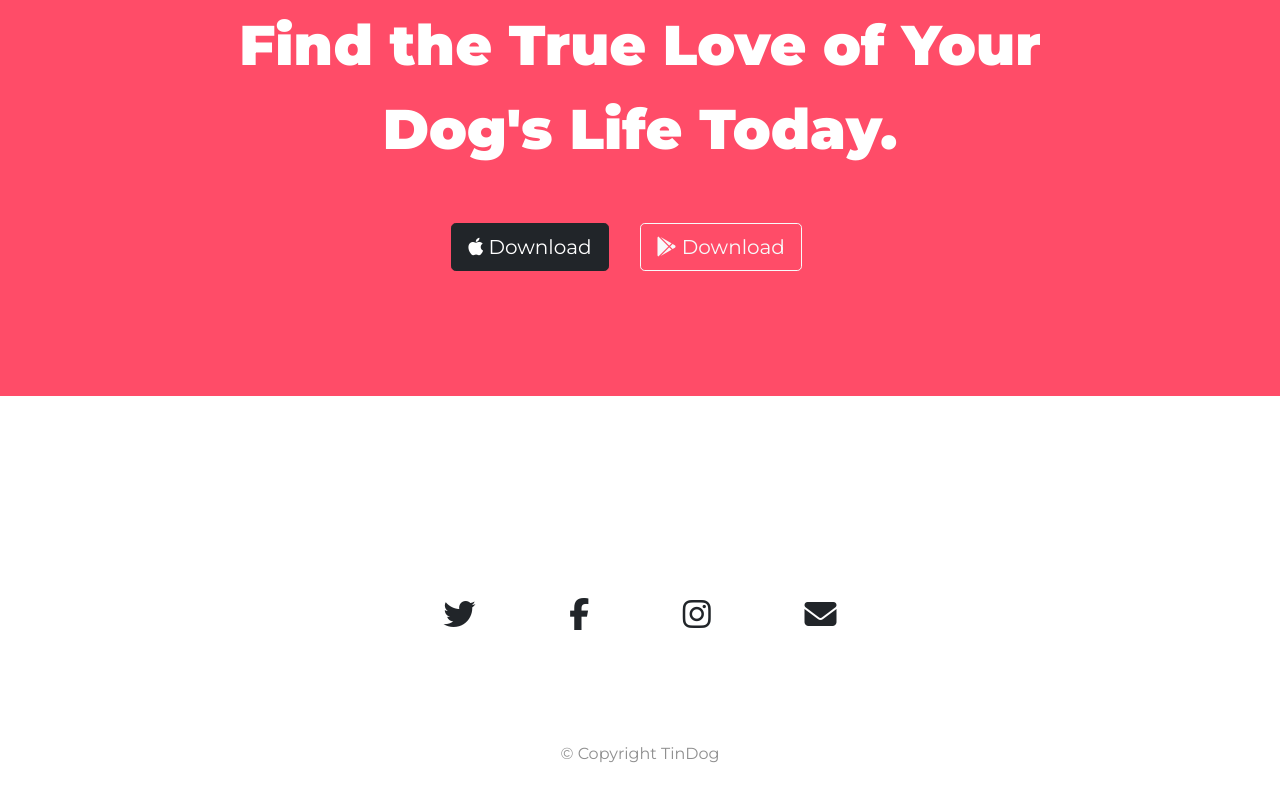
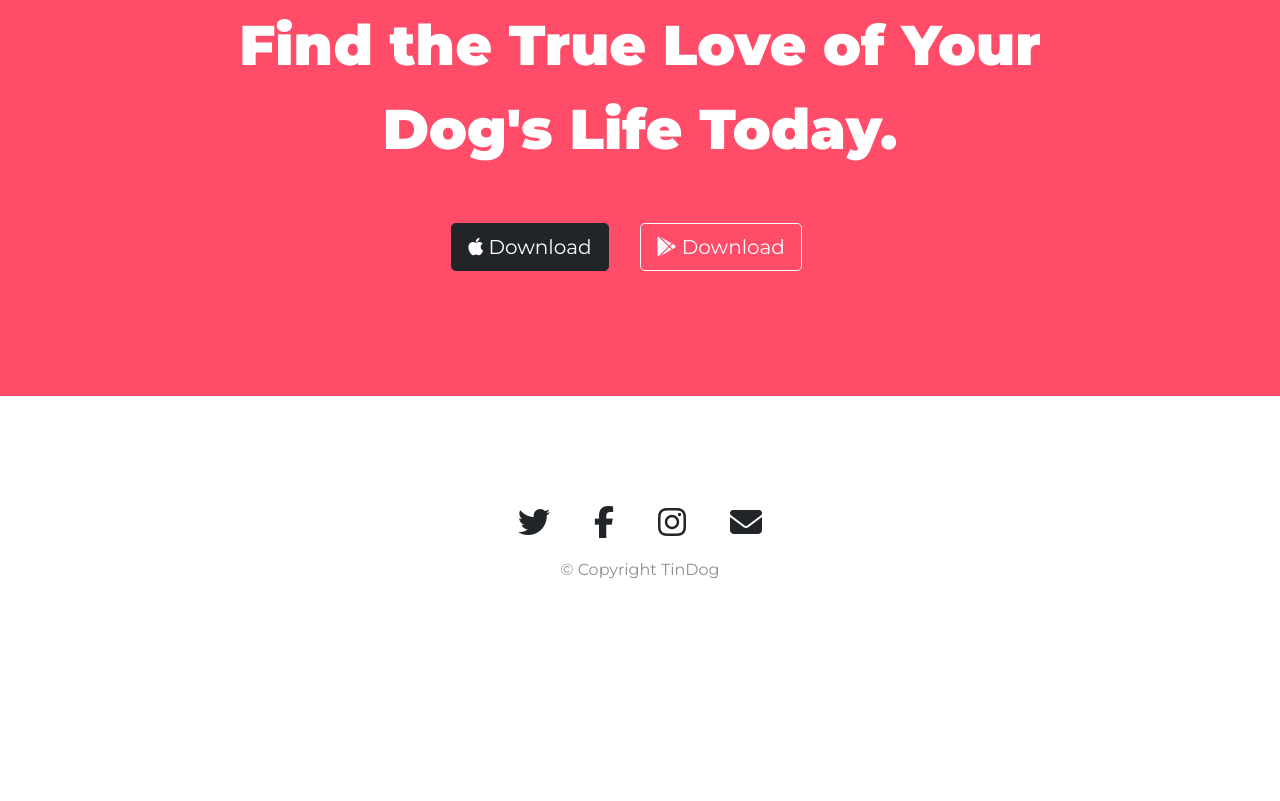
Before and after one commit to Daniel-Cherny/TinDog, a plain HTML site: page index.html in a window 1280 px wide. Shown: the part 2783-3584 px from the top of the page. After the commit the page ends 3470 px from the top, so only its background shows below. Drawn offline with nearby package versions, Linux system fonts and the light colour scheme.

Commit message:
Update index.html

```diff
--- a/index.html
+++ b/index.html
@@ -138,7 +138,7 @@
 
       <div class="row justify-content-center">
         <div class="col-md-auto col-6">
-          <img class="press-logo" src="TechCrunch.png" alt="tc-logo">
+          <img class="press-logo" src="images/techcrunch.png" alt="tc-logo">
         </div>
         <div class="col-md-auto col-6">
             <img class="press-logo" src="images/tnw.png" alt="tnw-logo">
@@ -235,24 +235,25 @@
 
   <footer class="white-section" id="footer">
 
-    <div class="container-fluid">
+    <div class="container-fluid-md container-fluid">
       <div class="row justify-content-center">
-        <div class="feature-box col-md-auto col-6">
+        <div class="col-md-auto col-6">
           <i class="social-icon fa-brands fa-twitter fa-2x"></i>
         </div>
-        <div class="feature-box col-md-auto col-6">
+        <div class="col-md-auto col-6">
           <i class="social-icon fa-brands fa-facebook-f fa-2x"></i>
         </div>
-        <div class="feature-box col-md-auto col-6">
+        <div class="col-md-auto col-6">
           <i class="social-icon fa-brands fa-instagram fa-2x"></i>
         </div>
-        <div class="feature-box col-md-auto col-6">
+        <div class="col-md-auto col-6">
           <i class="social-icon fa-solid fa-envelope fa-2x"></i>
         </div>
-
       </div>
 
-      <p>© Copyright TinDog</p>
+      <p class = "copyright">© Copyright TinDog</p>
+
+    </div>
 
   </footer>
 
```
